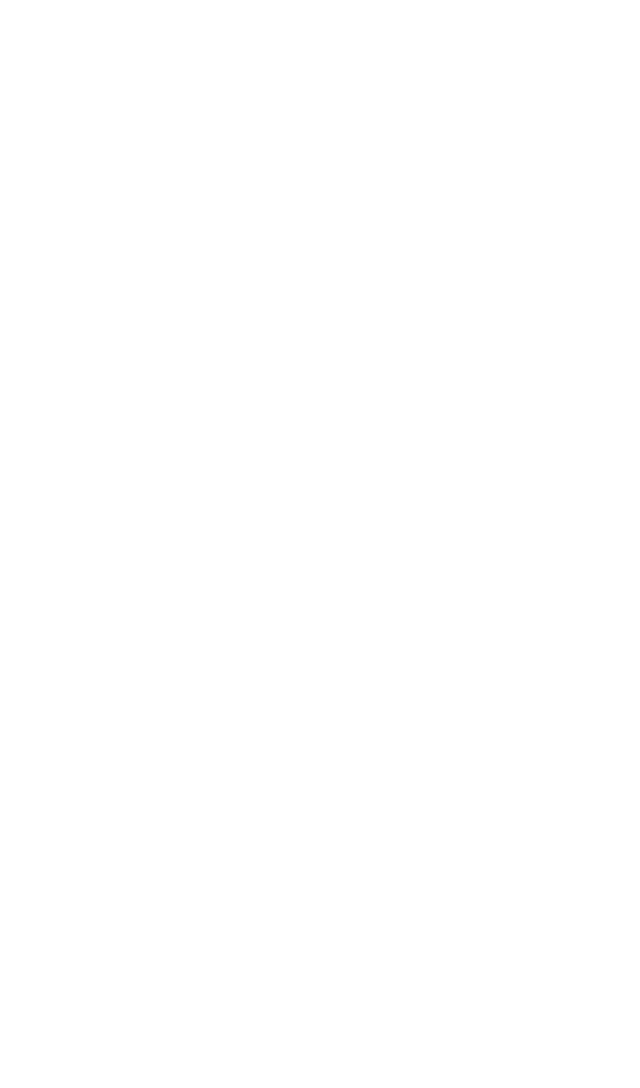
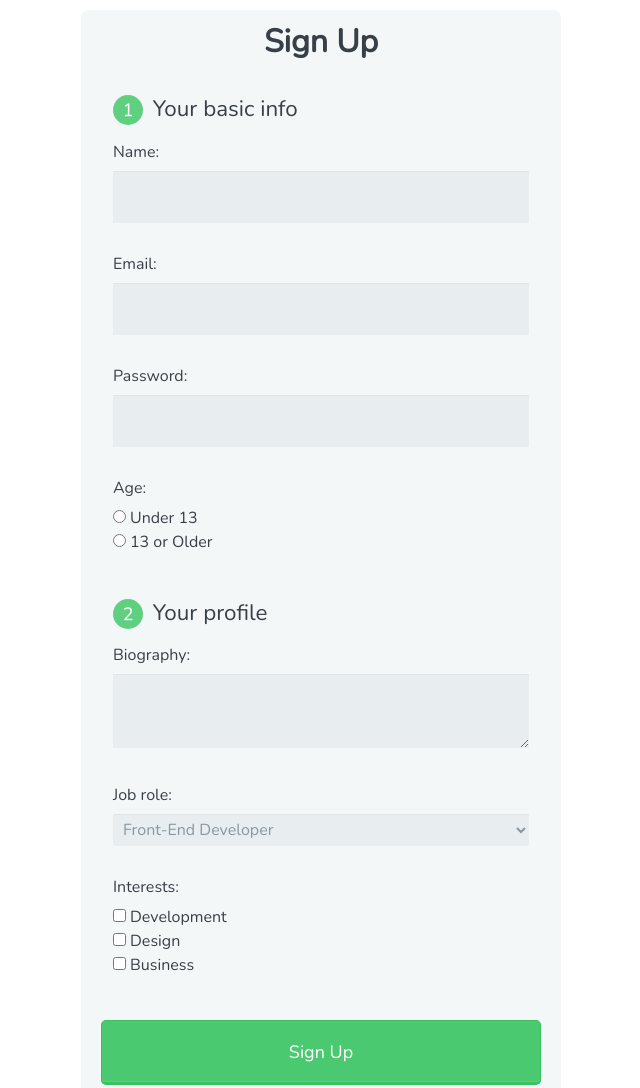
Before and after one commit to bassiebangura/Forms_MiniProject_2, a plain HTML site: page index.html in a window 1280 px wide. Shown: the whole page, without its empty margins (319-959 px from the left). Before the commit the page ends 800 px from the top, so only its background shows below. Drawn offline with nearby package versions, Linux system fonts and the light colour scheme.

Commit message:
Create form with form elements.

```diff
--- a/index.html
+++ b/index.html
@@ -9,8 +9,65 @@
         <link rel="stylesheet" href="css/main.css">
     </head>
     <body>
+        <form action="index.html" method="post">
 
+            <h1>Sign Up</h1>
 
+            <fieldset>
 
+                <legend><span class="number">1</span> Your basic info</legend>
+
+                <label for="name">Name:</label>
+                <input type="text" id="name" name="user_name">
+
+                <label for="mail">Email:</label>
+                <input type="email" id="mail" name="user_email">
+
+                <label for="password">Password:</label>
+                <input type="password" id="password" name="user_password">
+
+                <label>Age:</label>
+                <input type="radio" id="under_13" value="under_13" name="user_age"><label for="under_13" class="light">Under 13</label><br>
+                <input type="radio" id="over_13" value="over_13" name="user_age"><label for="over_13" class="light">13 or Older</label>
+
+            </fieldset>
+
+            <fieldset>
+
+                <legend><span class="number">2</span> Your profile</legend>
+
+                <label for="bio">Biography:</label>
+                <textarea id="bio" name="user_bio"></textarea>
+
+                <label for="job">Job role:</label>
+                <select id="job" name="user_job">
+                <optgroup label="Web">
+                    <option value="frontend_developer">Front-End Developer</option>
+                    <option value="php_developer">PHP Developer</option>
+                    <option value="python_developer">Python Developer</option>
+                    <option value="rails_developer">Rails Developer</option>
+                    <option value="web_designer">Web Designer</option>
+                    <option value="wordpress_developer">WordPress Developer</option>
+                </optgroup>
+                <optgroup label="Mobile">
+                    <option value="android_developer">Android Developer</option>
+                    <option value="ios_developer">iOS Developer</option>
+                    <option value="mobile_designer">Mobile Designer</option>
+                </optgroup>
+                <optgroup label="Business">
+                    <option value="business_owner">Business Owner</option>
+                    <option value="freelancer">Freelancer</option>
+                </optgroup>
+                </select>
+
+                <label>Interests:</label>
+                <input type="checkbox" id="development" value="interest_development" name="user_interest"><label class="light" for="development">Development</label><br>
+                <input type="checkbox" id="design" value="interest_design" name="user_interest"><label class="light" for="design">Design</label><br>
+                <input type="checkbox" id="business" value="interest_business" name="user_interest"><label class="light" for="business">Business</label>
+
+            </fieldset>
+
+            <button type="submit">Sign Up</button>
+        </form>
     </body>
 </html>
```
